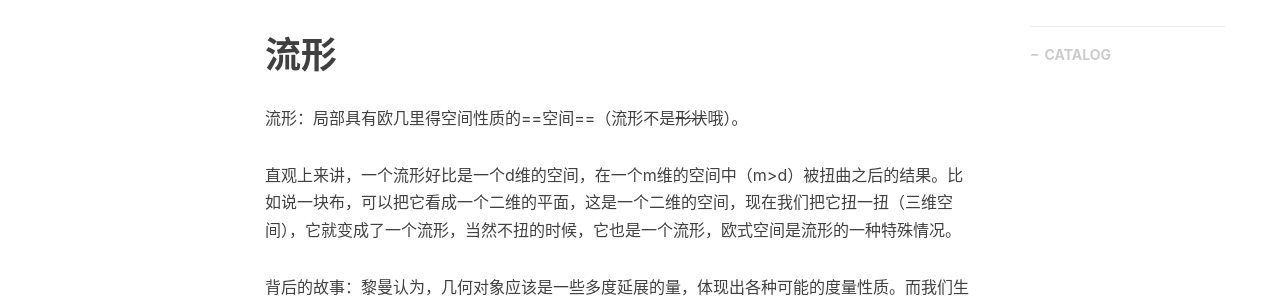
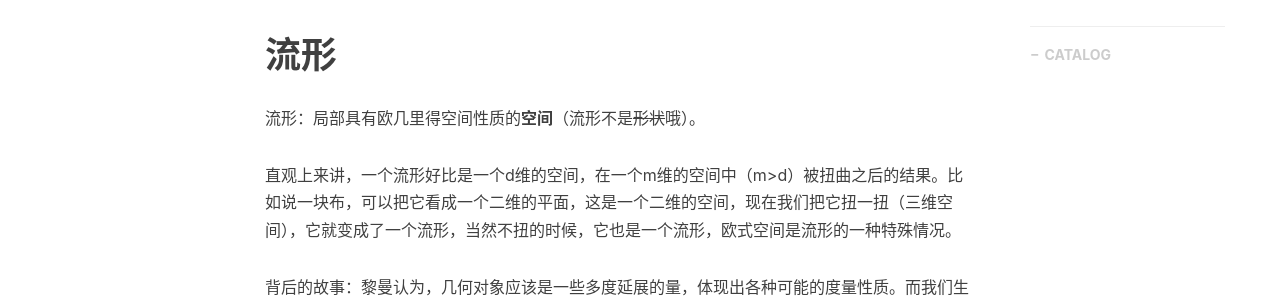
Before and after one commit to Hkaren78/Hkaren78.github.io, a Jekyll site: the page built from _posts/2019-05-14-MachineLearning1.md, in a window 1280 px wide. Shown: the part 537-837 px from the top of the page. Built offline with Jekyll 4.4.1, drawn with Linux system fonts in a browser that asks for light colours; nearby versions of some CDN libraries; comment, search, counter and statistics services are not loaded.

```diff
--- a/_posts/2019-05-14-MachineLearning1.md
+++ b/_posts/2019-05-14-MachineLearning1.md
@@ -12,7 +12,7 @@ tags:
 
 # 流形
 
-流形：局部具有欧几里得空间性质的==空间==（流形不是~~形状~~哦）。
+流形：局部具有欧几里得空间性质的**空间**（流形不是~~形状~~哦）。
 
 直观上来讲，一个流形好比是一个d维的空间，在一个m维的空间中（m>d）被扭曲之后的结果。比如说一块布，可以把它看成一个二维的平面，这是一个二维的空间，现在我们把它扭一扭（三维空间），它就变成了一个流形，当然不扭的时候，它也是一个流形，欧式空间是流形的一种特殊情况。
 
```
